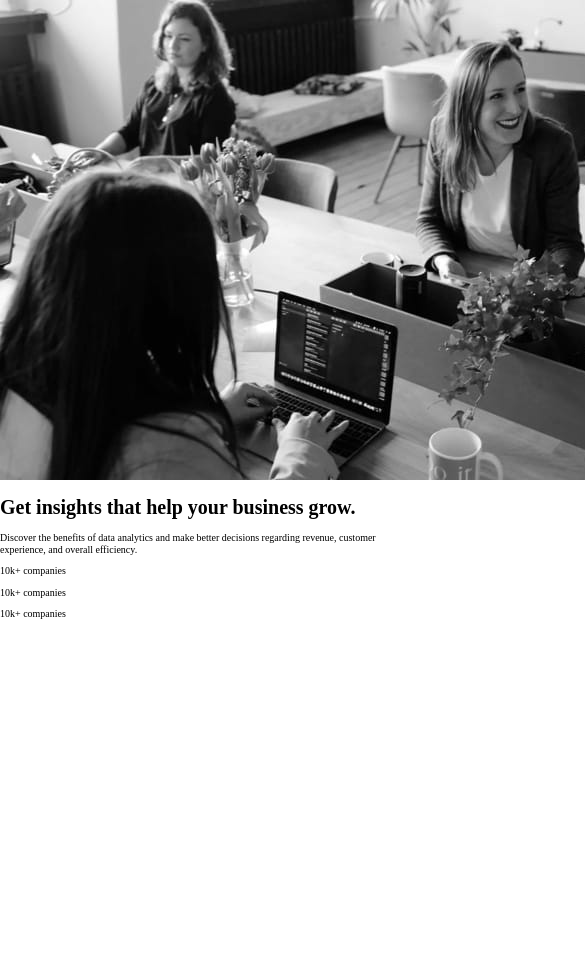
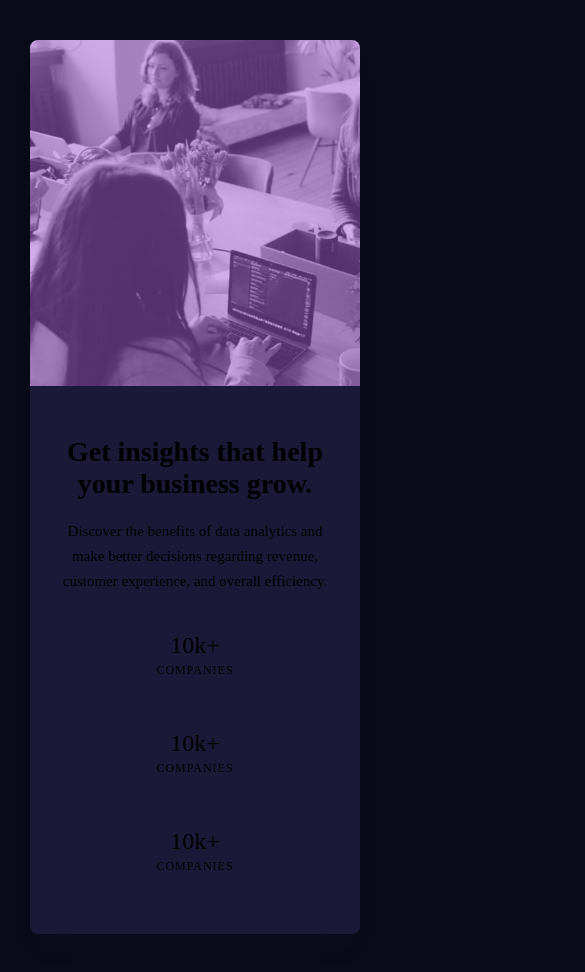
Before and after one commit to bguz/FEM-stats-preview-card-component, a plain HTML site: page index.html in a window 390 px wide. Shown: the top 972 px of the page, 585 px wide, since content can reach past the window. Before the commit the page ends 844 px from the top, so only its background shows below. Drawn offline with Linux system fonts and the light colour scheme.

Commit message:
worked on html and less file, basic responsive behavior done

```diff
--- a/assets/css/style.less
+++ b/assets/css/style.less
@@ -1,9 +1,10 @@
 @import url('https://fonts.googleapis.com/css2?family=Inter:wght@400;700&family=Lexend+Deca&display=swap');
 
 /* Primary Colors */
-@vary-dark-blue: hsl(233, 47%, 7%);
+@very-dark-blue: hsl(233, 47%, 7%);
 @dark-desaturated-blue: hsl(244, 38%, 16%);
 @soft-violet: hsl(277, 64%, 61%);
+@transparent-violet: hsla(277, 64%, 61%, 0.5);
 
 /* Neutral Colors */
 @white: hsl(0, 0%, 100%);
@@ -30,13 +31,94 @@
 html {
     font-size: 62.5%;
 }
+body {
+    margin: 4rem 3rem;
+    background-color: @very-dark-blue;
+    box-shadow: 0px 20px 20px -10px rgba(23, 25, 41, 0.20);
+}
+h1 {
+    font-size: 2.8rem;
+    font-weight: 700;
+    line-height: 3.2rem;
+}
 
+p {
+    font-size: 1.5rem;
+    line-height: 2.5rem;
+}
+/* Card */
+.card {
+    background-color: @dark-desaturated-blue;
+    border-radius: .8rem;
+
+    .card__hero {
+        height: 34.6rem;
+        border-radius: .8rem .8rem 0 0;
+        background: linear-gradient(@transparent-violet, @transparent-violet), url('../images/image-header-mobile.jpg');
+        background-size: cover;
+        background-repeat: no-repeat;
+    }
+
+    .card__content {
+        padding: 3.1rem;
+
+        .card__heading,
+        .card__copy {
+            text-align: center;
+        }
+    }
+
+    .card_stats {
+        display: flex;
+        flex-direction: column;
+        justify-content: center;
+        align-items: center;
+
+        .card__stat {
+            font-size: 2.4rem;
+            display: flex;
+            flex-direction: column;
+            justify-content: center;
+            align-items: center;
+
+            .card__stat-type {
+                font-size: 1.2rem;
+                text-transform: uppercase;
+                letter-spacing: 1px;
+            }
+        }
+    }
+}
+
+/* Attribution */
 .attribution {
     display: none;
 }
 
 
 @media (min-width: 768px) {
+    body {
+        display: flex;
+        justify-content: center;
+        align-items: center;
+        height: 100vh;
+    }
+    .card {
+        display: flex;
+        flex-direction: row-reverse;
+        justify-content: center;
+        align-items: centerr;
+        max-width: 111rem;
+
+        .card__hero {
+            width: 50rem;
+            height: 50rem;
+            border-radius: .8rem .8rem 0 0;
+            background: linear-gradient(@transparent-violet, @transparent-violet), url('../images/image-header-desktop.jpg');
+            background-size: cover;
+            background-repeat: no-repeat;
+        }
+    }
     .attribution {
         background-color: green;
         color: gray;
--- a/index.html
+++ b/index.html
@@ -14,7 +14,9 @@
 
   <main>
     <section class="card">
-      <img src="assets/images/image-header-mobile.jpg" alt="" />
+      <div class="card__hero">
+
+      </div>
       <div class="card__content">
         <h1 class="card__heading">Get <span>insights</span> that help your business grow.</h1>
         <p class="card__copy">Discover the benefits of data analytics and make better decisions regarding revenue, customer experience, and overall efficiency.</p>
@@ -27,9 +29,9 @@
     </section>
   </main>
 
-  <div class="attribution">
+  <!-- <div class="attribution">
     Challenge by <a href="https://www.frontendmentor.io?ref=challenge" target="_blank">Frontend Mentor</a>.
     Coded by <a href="#">Your Name Here</a>.
-  </div>
+  </div> -->
 </body>
 </html>
```
Also changed, not shown: assets/css/style.css.
